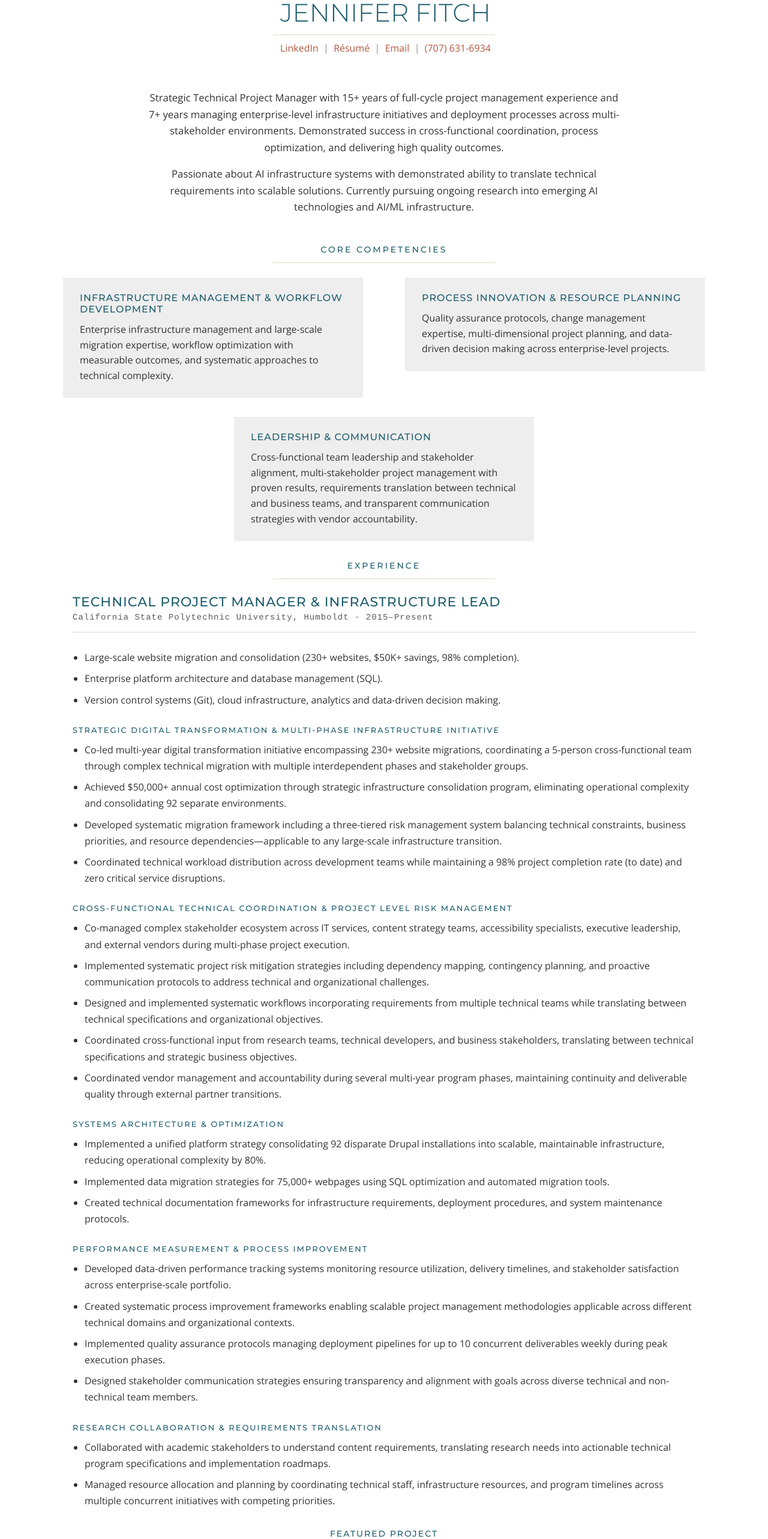
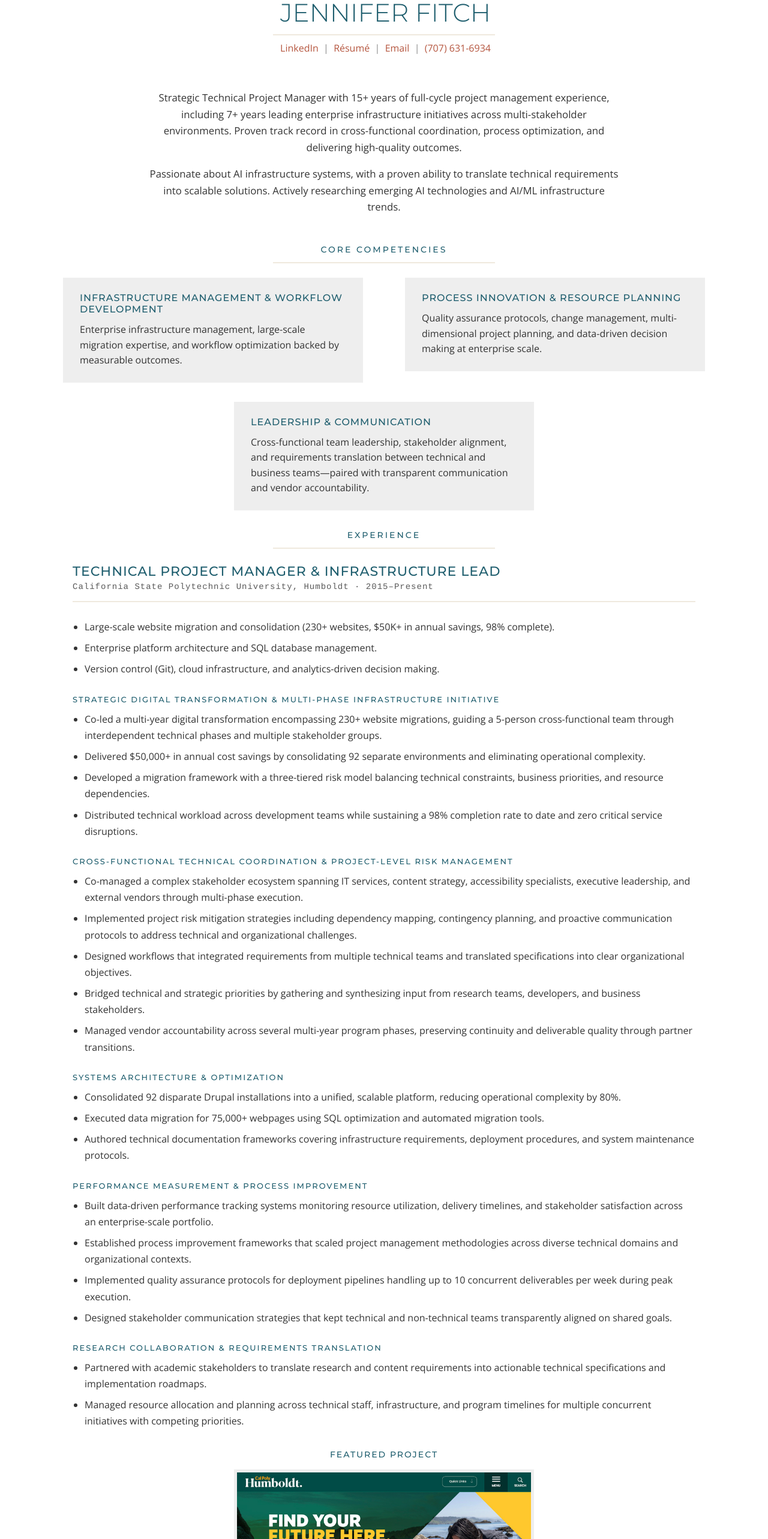
Before and after one commit to jen-fitch/next, a Next.js app: page / in a window 1280 px wide. Shown: the part 234-2800 px from the top of the page at 60% size. Built offline with nearby package versions, Linux system fonts and the light colour scheme.

Commit message:
fix: refine and tighten documentation prose
Remove duplicated bullet, tighten phrasing, swap verbosity, fix grammar, and clean up card copy.

Co-authored-by: Jennifer Fitch <13577984+jen-fitch@users.noreply.github.com>

```diff
--- a/pages/index.js
+++ b/pages/index.js
@@ -13,7 +13,7 @@ export default function Portfolio() {
                 <title>Jennifer Fitch | Technical Project Manager</title>
                 <meta
                     name="description"
-                    content="Technical Project Manager with 15+ years of full-cycle project management experience and 7+ years leading enterprise-level infrastructure initiatives. Passionate about AI infrastructure systems and scalable technical solutions."
+                    content="Technical Project Manager with 15+ years leading full-cycle projects and 7+ years directing enterprise infrastructure initiatives. Focused on AI infrastructure systems and scalable technical solutions."
                 />
                 <link rel="icon" href="/images/favicon.ico" />
             </Head>
@@ -52,15 +52,14 @@ export default function Portfolio() {
                 <section className={Resume.summary}>
                     <p>
                         Strategic Technical Project Manager with 15+ years of full-cycle project management
-                        experience and 7+ years managing enterprise-level infrastructure initiatives and
-                        deployment processes across multi-stakeholder environments. Demonstrated success in
-                        cross-functional coordination, process optimization, and delivering high quality
-                        outcomes.
+                        experience, including 7+ years leading enterprise infrastructure initiatives across
+                        multi-stakeholder environments. Proven track record in cross-functional coordination,
+                        process optimization, and delivering high-quality outcomes.
                     </p>
                     <p>
-                        Passionate about AI infrastructure systems with demonstrated ability to translate
-                        technical requirements into scalable solutions. Currently pursuing ongoing research
-                        into emerging AI technologies and AI/ML infrastructure.
+                        Passionate about AI infrastructure systems, with a proven ability to translate technical
+                        requirements into scalable solutions. Actively researching emerging AI technologies and
+                        AI/ML infrastructure trends.
                     </p>
                 </section>
 
@@ -70,26 +69,23 @@ export default function Portfolio() {
                         <div className={Resume.competencyCard}>
                             <h3>Infrastructure Management &amp; Workflow Development</h3>
                             <p>
-                                Enterprise infrastructure management and large-scale migration expertise,
-                                workflow optimization with measurable outcomes, and systematic approaches to
-                                technical complexity.
+                                Enterprise infrastructure management, large-scale migration expertise, and
+                                workflow optimization backed by measurable outcomes.
                             </p>
                         </div>
                         <div className={Resume.competencyCard}>
                             <h3>Process Innovation &amp; Resource Planning</h3>
                             <p>
-                                Quality assurance protocols, change management expertise, multi-dimensional
-                                project planning, and data-driven decision making across enterprise-level
-                                projects.
+                                Quality assurance protocols, change management, multi-dimensional project
+                                planning, and data-driven decision making at enterprise scale.
                             </p>
                         </div>
                         <div className={Resume.competencyCard}>
                             <h3>Leadership &amp; Communication</h3>
                             <p>
-                                Cross-functional team leadership and stakeholder alignment, multi-stakeholder
-                                project management with proven results, requirements translation between
-                                technical and business teams, and transparent communication strategies with
-                                vendor accountability.
+                                Cross-functional team leadership, stakeholder alignment, and requirements
+                                translation between technical and business teams&mdash;paired with transparent
+                                communication and vendor accountability.
                             </p>
                         </div>
                     </div>
@@ -106,119 +102,111 @@ export default function Portfolio() {
 
                         <ul className={Resume.accomplishments}>
                             <li>
-                                Large-scale website migration and consolidation (230+ websites, $50K+ savings,
-                                98% completion).
+                                Large-scale website migration and consolidation (230+ websites, $50K+ in annual
+                                savings, 98% complete).
                             </li>
-                            <li>Enterprise platform architecture and database management (SQL).</li>
+                            <li>Enterprise platform architecture and SQL database management.</li>
                             <li>
-                                Version control systems (Git), cloud infrastructure, analytics and data-driven
-                                decision making.
+                                Version control (Git), cloud infrastructure, and analytics-driven decision
+                                making.
                             </li>
                         </ul>
 
                         <h4 className={Resume.subheading}>Strategic Digital Transformation &amp; Multi-Phase Infrastructure Initiative</h4>
                         <ul className={Resume.accomplishments}>
                             <li>
-                                Co-led multi-year digital transformation initiative encompassing 230+ website
-                                migrations, coordinating a 5-person cross-functional team through complex
-                                technical migration with multiple interdependent phases and stakeholder groups.
+                                Co-led a multi-year digital transformation encompassing 230+ website migrations,
+                                guiding a 5-person cross-functional team through interdependent technical phases
+                                and multiple stakeholder groups.
                             </li>
                             <li>
-                                Achieved $50,000+ annual cost optimization through strategic infrastructure
-                                consolidation program, eliminating operational complexity and consolidating 92
-                                separate environments.
+                                Delivered $50,000+ in annual cost savings by consolidating 92 separate
+                                environments and eliminating operational complexity.
                             </li>
                             <li>
-                                Developed systematic migration framework including a three-tiered risk
-                                management system balancing technical constraints, business priorities, and
-                                resource dependencies—applicable to any large-scale infrastructure transition.
+                                Developed a migration framework with a three-tiered risk model balancing
+                                technical constraints, business priorities, and resource dependencies.
                             </li>
                             <li>
-                                Coordinated technical workload distribution across development teams while
-                                maintaining a 98% project completion rate (to date) and zero critical service
-                                disruptions.
+                                Distributed technical workload across development teams while sustaining a 98%
+                                completion rate to date and zero critical service disruptions.
                             </li>
                         </ul>
 
-                        <h4 className={Resume.subheading}>Cross-Functional Technical Coordination &amp; Project Level Risk Management</h4>
+                        <h4 className={Resume.subheading}>Cross-Functional Technical Coordination &amp; Project-Level Risk Management</h4>
                         <ul className={Resume.accomplishments}>
                             <li>
-                                Co-managed complex stakeholder ecosystem across IT services, content strategy
-                                teams, accessibility specialists, executive leadership, and external vendors
-                                during multi-phase project execution.
+                                Co-managed a complex stakeholder ecosystem spanning IT services, content
+                                strategy, accessibility specialists, executive leadership, and external vendors
+                                through multi-phase execution.
                             </li>
                             <li>
-                                Implemented systematic project risk mitigation strategies including dependency
-                                mapping, contingency planning, and proactive communication protocols to address
-                                technical and organizational challenges.
+                                Implemented project risk mitigation strategies including dependency mapping,
+                                contingency planning, and proactive communication protocols to address technical
+                                and organizational challenges.
                             </li>
                             <li>
-                                Designed and implemented systematic workflows incorporating requirements from
-                                multiple technical teams while translating between technical specifications and
-                                organizational objectives.
+                                Designed workflows that integrated requirements from multiple technical teams
+                                and translated specifications into clear organizational objectives.
                             </li>
                             <li>
-                                Coordinated cross-functional input from research teams, technical developers,
-                                and business stakeholders, translating between technical specifications and
-                                strategic business objectives.
+                                Bridged technical and strategic priorities by gathering and synthesizing input
+                                from research teams, developers, and business stakeholders.
                             </li>
                             <li>
-                                Coordinated vendor management and accountability during several multi-year
-                                program phases, maintaining continuity and deliverable quality through external
-                                partner transitions.
+                                Managed vendor accountability across several multi-year program phases,
+                                preserving continuity and deliverable quality through partner transitions.
                             </li>
                         </ul>
 
                         <h4 className={Resume.subheading}>Systems Architecture &amp; Optimization</h4>
                         <ul className={Resume.accomplishments}>
                             <li>
-                                Implemented a unified platform strategy consolidating 92 disparate Drupal
-                                installations into scalable, maintainable infrastructure, reducing operational
-                                complexity by 80%.
+                                Consolidated 92 disparate Drupal installations into a unified, scalable
+                                platform, reducing operational complexity by 80%.
                             </li>
                             <li>
-                                Implemented data migration strategies for 75,000+ webpages using SQL
-                                optimization and automated migration tools.
+                                Executed data migration for 75,000+ webpages using SQL optimization and
+                                automated migration tools.
                             </li>
                             <li>
-                                Created technical documentation frameworks for infrastructure requirements,
-                                deployment procedures, and system maintenance protocols.
+                                Authored technical documentation frameworks covering infrastructure
+                                requirements, deployment procedures, and system maintenance protocols.
                             </li>
                         </ul>
 
                         <h4 className={Resume.subheading}>Performance Measurement &amp; Process Improvement</h4>
                         <ul className={Resume.accomplishments}>
                             <li>
-                                Developed data-driven performance tracking systems monitoring resource
-                                utilization, delivery timelines, and stakeholder satisfaction across
-                                enterprise-scale portfolio.
+                                Built data-driven performance tracking systems monitoring resource utilization,
+                                delivery timelines, and stakeholder satisfaction across an enterprise-scale
+                                portfolio.
                             </li>
                             <li>
-                                Created systematic process improvement frameworks enabling scalable project
-                                management methodologies applicable across different technical domains and
-                                organizational contexts.
+                                Established process improvement frameworks that scaled project management
+                                methodologies across diverse technical domains and organizational contexts.
                             </li>
                             <li>
-                                Implemented quality assurance protocols managing deployment pipelines for up to
-                                10 concurrent deliverables weekly during peak execution phases.
+                                Implemented quality assurance protocols for deployment pipelines handling up to
+                                10 concurrent deliverables per week during peak execution.
                             </li>
                             <li>
-                                Designed stakeholder communication strategies ensuring transparency and
-                                alignment with goals across diverse technical and non-technical team members.
+                                Designed stakeholder communication strategies that kept technical and
+                                non-technical teams transparently aligned on shared goals.
                             </li>
                         </ul>
 
                         <h4 className={Resume.subheading}>Research Collaboration &amp; Requirements Translation</h4>
                         <ul className={Resume.accomplishments}>
                             <li>
-                                Collaborated with academic stakeholders to understand content requirements,
-                                translating research needs into actionable technical program specifications and
-                                implementation roadmaps.
+                                Partnered with academic stakeholders to translate research and content
+                                requirements into actionable technical specifications and implementation
+                                roadmaps.
                             </li>
                             <li>
-                                Managed resource allocation and planning by coordinating technical staff,
-                                infrastructure resources, and program timelines across multiple concurrent
-                                initiatives with competing priorities.
+                                Managed resource allocation and planning across technical staff, infrastructure,
+                                and program timelines for multiple concurrent initiatives with competing
+                                priorities.
                             </li>
                         </ul>
 
@@ -236,13 +224,12 @@ export default function Portfolio() {
                                 </Link>
                                 <div className={Cards.info}>
                                     <p className={Cards.text}>
-                                        Rebranding / Rebuilding <a href="https://humboldt.edu">humboldt.edu</a><br/>
-                                        Content strategy partner<br/>
-                                        Site building partner<br/>
+                                        Rebrand and rebuild of <a href="https://humboldt.edu">humboldt.edu</a><br/>
+                                        Content strategy partnership<br/>
+                                        Site-building partnership<br/>
                                         Redirect implementation<br/>
-                                        Worked closely with agency &amp; PM<br/>
-                                        Assisted with implementing strategy<br/>
-                                        Rebranded over 200 sub sites
+                                        Close collaboration with agency &amp; PM<br/>
+                                        Rebranded 200+ subsites
                                     </p>
                                     <p className={Cards.text}>
                                         <strong>Website:</strong> <a href="https://humboldt.edu">humboldt.edu</a>
@@ -258,29 +245,28 @@ export default function Portfolio() {
                             <p>Freelance &middot; 2008–Present</p>
                         </div>
 
-                        <h4 className={Resume.subheading}>Full-cycle Project Management &amp; Strategic Planning</h4>
+                        <h4 className={Resume.subheading}>Full-Cycle Project Management &amp; Strategic Planning</h4>
                         <ul className={Resume.accomplishments}>
                             <li>
-                                Manage complete project lifecycle for annual client engagements, serving as
-                                strategic advisor and technical implementation lead for small-to-medium business
-                                digital transformations.
+                                Manage full-cycle projects for annual client engagements, serving as strategic
+                                advisor and technical lead for small- to medium-business digital transformations.
                             </li>
                             <li>
-                                Develop comprehensive project strategies including resource planning, timeline
-                                coordination, and stakeholder management frameworks optimized for client
-                                business objectives and technical constraints.
+                                Develop project strategies covering resource planning, timeline coordination,
+                                and stakeholder management, aligned with client business objectives and
+                                technical constraints.
                             </li>
                             <li>
-                                Develop scalable web infrastructure solutions using WordPress and custom
-                                development, optimizing for performance and maintainability.
+                                Build scalable web infrastructure using WordPress and custom development,
+                                optimized for performance and maintainability.
                             </li>
                             <li>
-                                Coordinate technical resource planning including hosting infrastructure,
-                                development environments, and deployment strategies.
+                                Coordinate technical resource planning across hosting, development environments,
+                                and deployment strategy.
                             </li>
                             <li>
-                                Maintain long-term client technical partnerships providing ongoing system
-                                optimization, security updates, and performance monitoring.
+                                Maintain long-term client partnerships through ongoing system optimization,
+                                security updates, and performance monitoring.
                             </li>
                         </ul>
 
@@ -301,7 +287,7 @@ export default function Portfolio() {
                                         Website redesign<br/>
                                         Website architecture<br/>
                                         Project management<br/>
-                                        Consultation on goals
+                                        Strategic consultation
                                     </p>
                                     <p className={Cards.text}>
                                         <strong>Website:</strong> <a href="https://hafoundation.org">hafoundation.org</a><br/>
@@ -320,25 +306,25 @@ export default function Portfolio() {
                             <h3>Bachelor of Fine Arts, Web Design + New Media</h3>
                             <p className={Resume.meta}>Academy of Art University, San Francisco &middot; 2015</p>
                             <p>
-                                Foundation in systems design, user experience methodology, and strategic
-                                technology implementation.
+                                Foundation in systems design, user experience, and strategic technology
+                                implementation.
                             </p>
                         </div>
                         <div className={Resume.educationCard}>
                             <h3>Technology Leadership Certificate</h3>
                             <p className={Resume.meta}>eCornell University &middot; 2025</p>
                             <p>
-                                Advanced program management, cross-functional team leadership, and strategic
-                                technology planning.
+                                Focused on advanced program management, cross-functional team leadership, and
+                                strategic technology planning.
                             </p>
                         </div>
                     </div>
 
                     <h3 className={Resume.subsectionHeading}>Ongoing Professional Learning</h3>
                     <ul className={Resume.learningList}>
-                        <li>AI/ML program management and infrastructure strategy research</li>
-                        <li>Healthcare technology trends and regulatory compliance frameworks</li>
-                        <li>Agile and Scrum methodology application in technical project management</li>
+                        <li>AI/ML program management and infrastructure strategy</li>
+                        <li>Healthcare technology trends and regulatory compliance</li>
+                        <li>Applying Agile and Scrum methodologies to technical project management</li>
                         <li>Data analytics and KPI development for performance measurement</li>
                     </ul>
                 </section>
```
